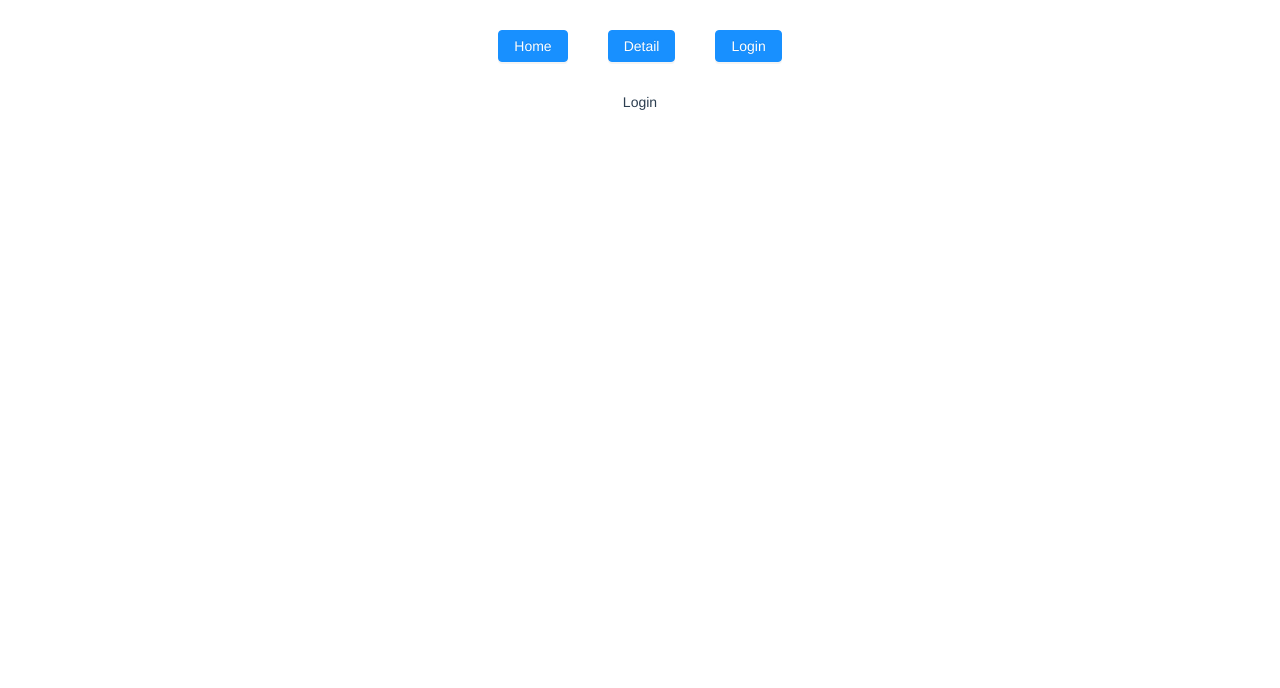
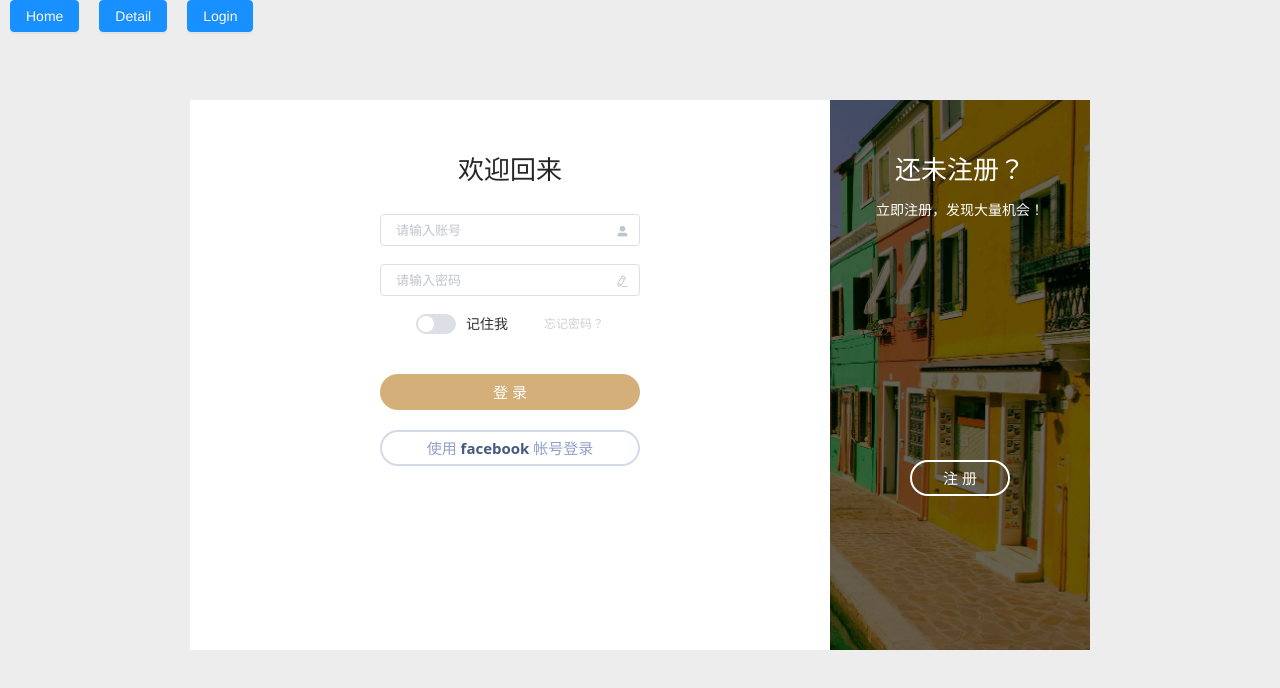
Before and after one commit to liaoyu0114/Graduation-Project, a Vue app in the folder rentalhousing/: page /login in a window 1280 px wide. Shown: the top 688 px of the page. Built offline with nearby package versions, Linux system fonts and the light colour scheme.

Commit message:
login page

```diff
--- a/rentalhousing/package.json
+++ b/rentalhousing/package.json
@@ -12,10 +12,11 @@
   "dependencies": {
     "ant-design-vue": "^1.5.1",
     "axios": "^0.19.2",
+    "better-scroll": "^1.15.2",
     "core-js": "^3.6.4",
+    "element-ui": "^2.13.0",
     "qs": "^6.9.3",
     "register-service-worker": "^1.7.1",
-    "scp2": "^0.5.0",
     "vue": "^2.6.11",
     "vue-router": "^3.1.6",
     "vuex": "^3.1.3"
@@ -30,7 +31,8 @@
     "eslint": "^6.7.2",
     "eslint-plugin-vue": "^6.2.2",
     "ora": "^4.0.3",
-    "vue-template-compiler": "^2.6.11"
+    "vue-template-compiler": "^2.6.11",
+    "scp2": "^0.5.0"
   },
   "eslintConfig": {
     "root": true,
--- a/rentalhousing/src/App.vue
+++ b/rentalhousing/src/App.vue
@@ -19,13 +19,15 @@
 }
 
 .nav {
-  padding: 30px;
+  position: fixed;
+  top: 0;
+  left: 10;
 }
 
 .nav-item {
   font-weight: bold;
   color: #2c3e50;
-  margin: 0 20px;
+  margin: 0 10px;
 }
 
 
--- a/rentalhousing/src/main.js
+++ b/rentalhousing/src/main.js
@@ -6,10 +6,14 @@ import './registerServiceWorker'
 
 import Antd from 'ant-design-vue';
 import 'ant-design-vue/dist/antd.css';
+import ElementUI from 'element-ui';
+import 'element-ui/lib/theme-chalk/index.css';
+
 
 Vue.config.productionTip = false;
 
 Vue.use(Antd);
+Vue.use(ElementUI);
 
 new Vue({
   router,
--- a/rentalhousing/src/views/login/Login.vue
+++ b/rentalhousing/src/views/login/Login.vue
@@ -1,15 +1,403 @@
 <template>
   <div class="login-page">
-    Login
+    <div class="content" :class="{'s--signup': loginType}">
+      <div class="form sign-in">
+        <h2>欢迎回来</h2>
+        <label>
+          <el-form ref="formSign" :model="loginForm" size="small">
+            <el-form-item>
+              <el-input placeholder="请输入账号" v-model="loginForm.userName">
+                <i slot="suffix" class="el-input__icon el-icon-user-solid"></i>
+              </el-input>
+            </el-form-item>
+            <el-form-item>
+              <el-input placeholder="请输入密码" v-model="loginForm.passWord" type="password">
+                <i slot="suffix" class="el-input__icon el-icon-edit"></i>
+              </el-input>
+            </el-form-item>
+            <el-form-item>
+              <div class="tttt">
+ <el-switch v-model="loginForm.saveLocal" active-text="记住我" ></el-switch>
+              <p class="forgot-pass">
+          <a href="javascript:">忘记密码？</a>
+        </p>
+              </div>
+
+            </el-form-item>
+          </el-form>
+        </label>
+
+
+        <button type="button" class="submit">登 录</button>
+        <button type="button" class="fb-btn">
+          使用
+          <span>facebook</span> 帐号登录
+        </button>
+      </div>
+      <div class="sub-cont">
+        <div class="img">
+          <div class="img__text m--up">
+            <h2>还未注册？</h2>
+            <p>立即注册，发现大量机会！</p>
+          </div>
+          <div class="img__text m--in">
+            <h2>已有帐号？</h2>
+            <p>有帐号就登录吧，好久不见了！</p>
+          </div>
+          <div class="img__btn" @click="loginClick">
+            <span class="m--up">注 册</span>
+            <span class="m--in" @click="loginClick">登 录</span>
+          </div>
+        </div>
+        <div class="form sign-up">
+          <h2>立即注册</h2>
+          <label>
+            <el-form ref="formSign" :model="loginForm" size="small">
+              <el-form-item>
+                <el-input placeholder="请输入账号" v-model="loginForm.userName">
+                  <i slot="suffix" class="el-input__icon el-icon-user-solid"></i>
+                </el-input>
+              </el-form-item>
+              <el-form-item>
+                <el-input placeholder="请输入密码" v-model="loginForm.passWord" type="password">
+                  <i slot="suffix" class="el-input__icon el-icon-edit"></i>
+                </el-input>
+              </el-form-item>
+              <el-form-item>
+                <el-input placeholder="请重复输入" v-model="loginForm.passWord" type="password">
+                  <i slot="suffix" class="el-input__icon el-icon-key"></i>
+                </el-input>
+              </el-form-item>
+            </el-form>
+          </label>
+          <button type="button" class="submit">注 册</button>
+          <button type="button" class="fb-btn">
+            使用
+            <span>facebook</span> 帐号注册
+          </button>
+        </div>
+      </div>
+    </div>
   </div>
 </template>
 
 <script>
-  export default {
-    name: "Login"
+export default {
+  name: "Login",
+  data() {
+    return {
+      loginType: false,
+      loginForm: {
+        userName: "",
+        passWord: "",
+        saveLocal: false
+      },
+      logoutForm: {
+        userName: "",
+        passWord: "",
+        repeat: ""
+      }
+    };
+  },
+  methods: {
+    loginClick() {
+      console.log(1);
+      this.loginType = !this.loginType;
+    }
   }
+};
 </script>
 
 <style scoped>
+*,
+*:before,
+*:after {
+  box-sizing: border-box;
+  margin: 0;
+  padding: 0;
+}
+.tttt {
+  display: flex;
+  justify-content: space-evenly;
+  line-height: 20px;
+}
 
+.login-page {
+  font-family: "Open Sans", Helvetica, Arial, sans-serif;
+  width: 100vw;
+  height: 100vh;
+  background: #ededed;
+}
+
+input,
+button {
+  border: none;
+  outline: none;
+  background: none;
+  font-family: "Open Sans", Helvetica, Arial, sans-serif;
+}
+
+.tip {
+  font-size: 20px;
+  margin: 40px auto 50px;
+  text-align: center;
+}
+
+.content {
+  overflow: hidden;
+  position: absolute;
+  left: 50%;
+  top: 50%;
+  width: 900px;
+  height: 550px;
+  margin: -300px 0 0 -450px;
+  background: #fff;
+}
+
+.form {
+  position: relative;
+  width: 640px;
+  height: 100%;
+  transition: -webkit-transform 0.6s ease-in-out;
+  transition: transform 0.6s ease-in-out;
+  transition: transform 0.6s ease-in-out, -webkit-transform 0.6s ease-in-out;
+  padding: 50px 30px 0;
+}
+
+.sub-cont {
+  overflow: hidden;
+  position: absolute;
+  left: 640px;
+  top: 0;
+  width: 900px;
+  height: 100%;
+  padding-left: 260px;
+  background: #fff;
+  transition: -webkit-transform 0.6s ease-in-out;
+  transition: transform 0.6s ease-in-out;
+  transition: transform 0.6s ease-in-out, -webkit-transform 0.6s ease-in-out;
+}
+
+.content.s--signup .sub-cont {
+  -webkit-transform: translate3d(-640px, 0, 0);
+  transform: translate3d(-640px, 0, 0);
+}
+
+button {
+  display: block;
+  margin: 0 auto;
+  width: 260px;
+  height: 36px;
+  border-radius: 30px;
+  color: #fff;
+  font-size: 15px;
+  cursor: pointer;
+}
+
+.img {
+  overflow: hidden;
+  z-index: 2;
+  position: absolute;
+  left: 0;
+  top: 0;
+  width: 260px;
+  height: 100%;
+  padding-top: 360px;
+}
+
+.img:before {
+  content: "";
+  position: absolute;
+  right: 0;
+  top: 0;
+  width: 900px;
+  height: 100%;
+  background-image: url(../../assets/img/bg.jpg);
+  background-size: cover;
+  transition: -webkit-transform 0.6s ease-in-out;
+  transition: transform 0.6s ease-in-out;
+  transition: transform 0.6s ease-in-out, -webkit-transform 0.6s ease-in-out;
+}
+
+.img:after {
+  content: "";
+  position: absolute;
+  left: 0;
+  top: 0;
+  width: 100%;
+  height: 100%;
+  background: rgba(0, 0, 0, 0.6);
+}
+
+.content.s--signup .img:before {
+  -webkit-transform: translate3d(640px, 0, 0);
+  transform: translate3d(640px, 0, 0);
+}
+
+.img__text {
+  z-index: 2;
+  position: absolute;
+  left: 0;
+  top: 50px;
+  width: 100%;
+  padding: 0 20px;
+  text-align: center;
+  color: #fff;
+  transition: -webkit-transform 0.6s ease-in-out;
+  transition: transform 0.6s ease-in-out;
+  transition: transform 0.6s ease-in-out, -webkit-transform 0.6s ease-in-out;
+}
+
+.img__text h2 {
+  margin-bottom: 10px;
+  font-weight: normal;
+  color: inherit;
+}
+
+.img__text p {
+  font-size: 14px;
+  line-height: 1.5;
+}
+
+.content.s--signup .img__text.m--up {
+  -webkit-transform: translateX(520px);
+  transform: translateX(520px);
+}
+.img__text.m--in {
+  -webkit-transform: translateX(-520px);
+  transform: translateX(-520px);
+}
+
+.content.s--signup .img__text.m--in {
+  -webkit-transform: translateX(0);
+  transform: translateX(0);
+}
+
+.img__btn {
+  overflow: hidden;
+  z-index: 2;
+  position: relative;
+  width: 100px;
+  height: 36px;
+  margin: 0 auto;
+  background: transparent;
+  color: #fff;
+  text-transform: uppercase;
+  font-size: 15px;
+  cursor: pointer;
+}
+.img__btn:after {
+  content: "";
+  z-index: 2;
+  position: absolute;
+  left: 0;
+  top: 0;
+  width: 100%;
+  height: 100%;
+  border: 2px solid #fff;
+  border-radius: 30px;
+}
+
+.img__btn span {
+  position: absolute;
+  left: 0;
+  top: 0;
+  display: flex;
+  justify-content: center;
+  align-items: center;
+  width: 100%;
+  height: 100%;
+  transition: -webkit-transform 0.6s;
+  transition: transform 0.6s;
+  transition: transform 0.6s, -webkit-transform 0.6s;
+}
+
+.img__btn span.m--in {
+  -webkit-transform: translateY(-72px);
+  transform: translateY(-72px);
+}
+
+.content.s--signup .img__btn span.m--in {
+  -webkit-transform: translateY(0);
+  transform: translateY(0);
+}
+
+.content.s--signup .img__btn span.m--up {
+  -webkit-transform: translateY(72px);
+  transform: translateY(72px);
+}
+
+h2 {
+  width: 100%;
+  font-size: 26px;
+  text-align: center;
+}
+
+label {
+  display: block;
+  width: 260px;
+  margin: 25px auto 0;
+  text-align: center;
+}
+
+label span {
+  font-size: 12px;
+  color: #909399;
+  text-transform: uppercase;
+}
+
+input {
+  display: block;
+  width: 100%;
+  margin-top: 5px;
+  padding-bottom: 5px;
+  font-size: 16px;
+  border-bottom: 1px solid rgba(0, 0, 0, 0.4);
+  text-align: center;
+}
+
+.forgot-pass {
+  line-height: inherit;
+  font-size: 12px;
+  color: #cfcfcf;
+}
+
+.forgot-pass a {
+  color: #cfcfcf;
+}
+
+.submit {
+  margin-top: 40px;
+  margin-bottom: 20px;
+  background: #d4af7a;
+  text-transform: uppercase;
+}
+
+.fb-btn {
+  border: 2px solid #d3dae9;
+  color: #8fa1c7;
+}
+.fb-btn span {
+  font-weight: bold;
+  color: #455a81;
+}
+
+.sign-in {
+  transition-timing-function: ease-out;
+}
+.content.s--signup .sign-in {
+  transition-timing-function: ease-in-out;
+  transition-duration: 0.6s;
+  -webkit-transform: translate3d(640px, 0, 0);
+  transform: translate3d(640px, 0, 0);
+}
+
+.sign-up {
+  -webkit-transform: translate3d(-900px, 0, 0);
+  transform: translate3d(-900px, 0, 0);
+}
+.content.s--signup .sign-up {
+  -webkit-transform: translate3d(0, 0, 0);
+  transform: translate3d(0, 0, 0);
+}
 </style>
```
Also changed, not shown: rentalhousing/src/assets/img/bg.jpg (added).
